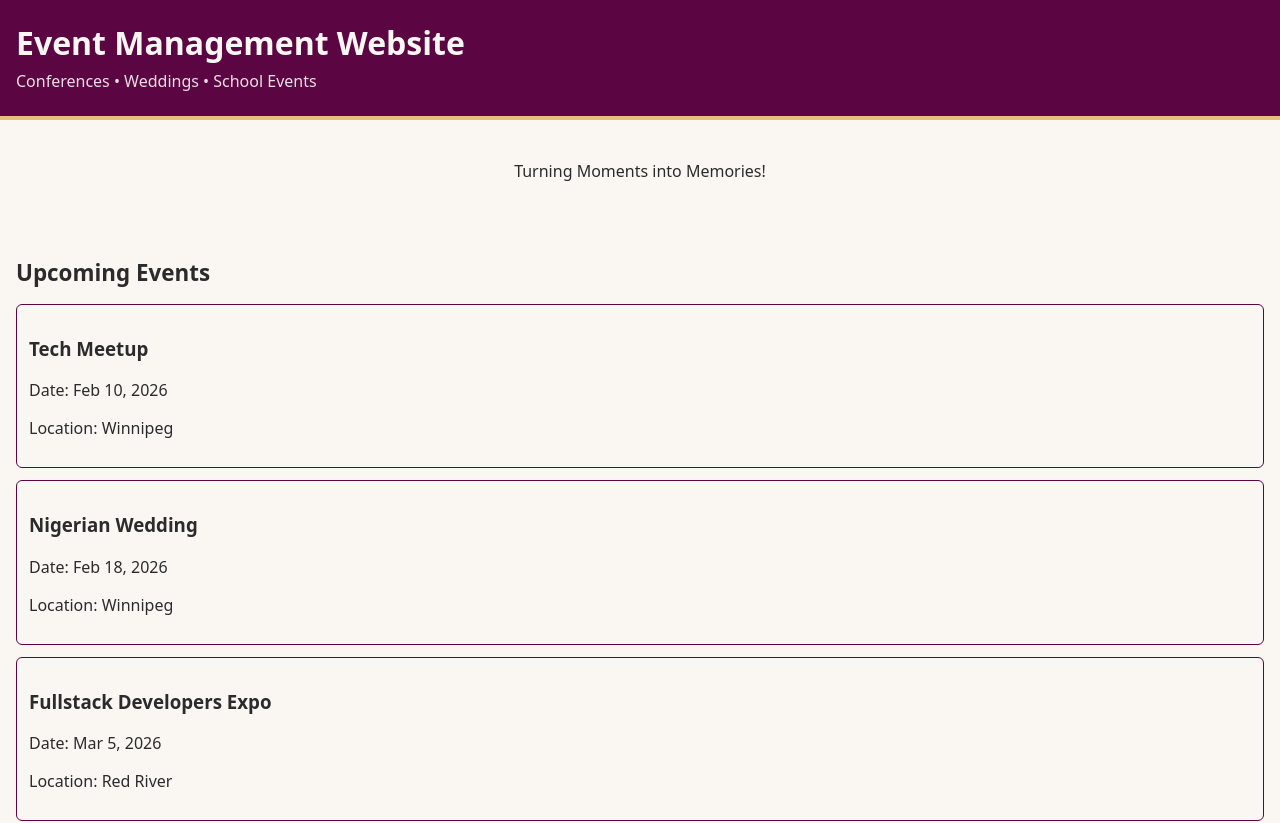
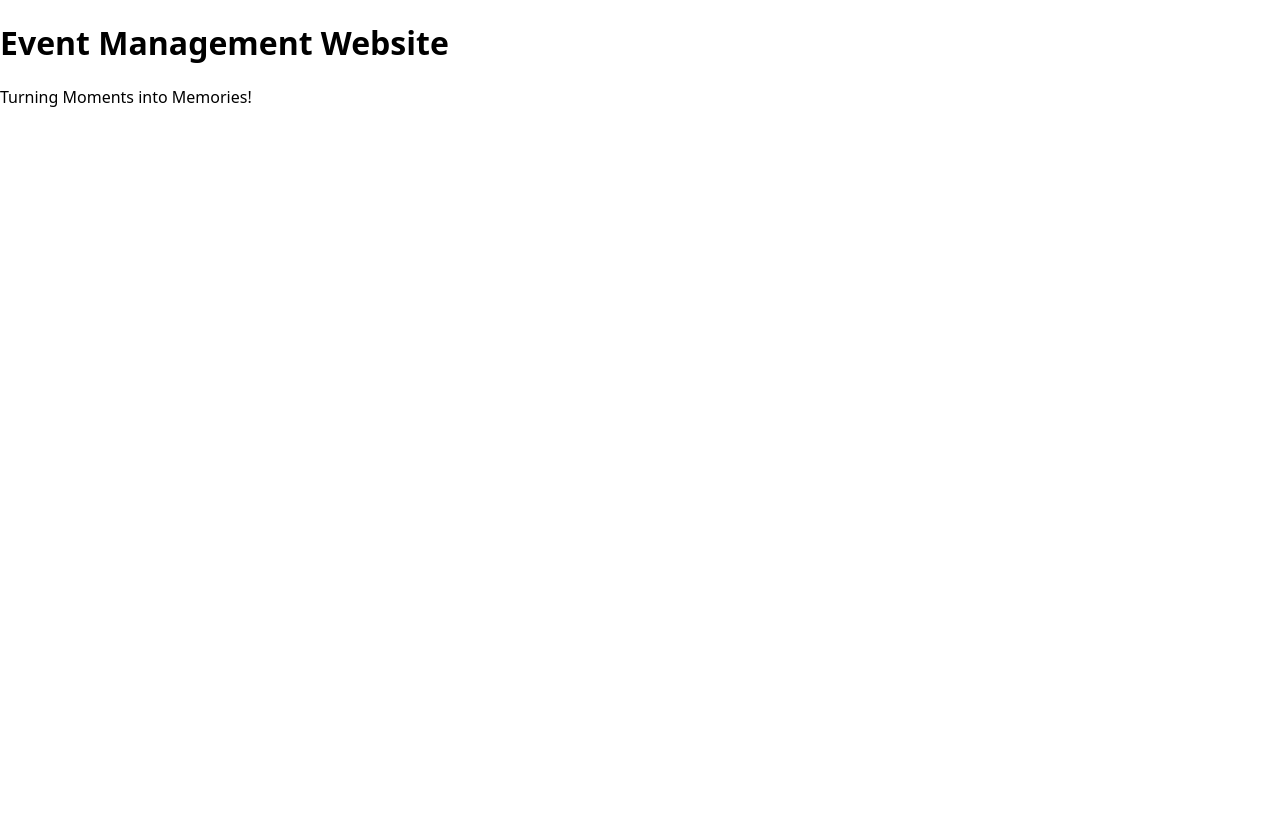
Before and after one commit to Cusiokhale/Event-Management, a React (Vite) app: page / in a window 1280 px wide. Shown: the top 823 px of the page. Built offline with nearby package versions, Linux system fonts and the light colour scheme.

Commit message:
feat: add basic routes for multi-page navigation (T.1).

```diff
--- a/src/App.tsx
+++ b/src/App.tsx
@@ -1,30 +1,40 @@
-import './App.css'
-import EventsCard from "./components/events-card/EventsCard";
-import Services from "./components/services/Services";
+import { Routes, Route } from "react-router-dom";
+import "./App.css";
 
 function App() {
   return (
-    <div className="app">
-      <header className="app__header">
-        <h1>Event Management Website</h1>
-        <p>Conferences • Weddings • School Events</p>
-      </header>
+    <Routes>
+      <Route
+        path="/"
+        element={
+          <main>
+            <h1>Event Management Website</h1>
+            <p>Turning Moments into Memories!</p>
+          </main>
+        }
+      />
 
-      <main className="app__main">
-        <p>Turning Moments into Memories!</p>
-      </main>
+      <Route
+        path="/events"
+        element={
+          <main>
+            <h2>Events Page</h2>
+            <p>Our event planning services will be listed here.</p>
+          </main>
+        }
+      />
 
-      <main>
-        <EventsCard />
-        <Services />
-      </main>
-
-      <footer className="app__footer">
-        <p>Team: Ace Stack</p>
-        <p>Members: Nkechi Echeta, Cordelia Usiokhale</p>
-      </footer>
-    </div>
-  )
+      <Route
+        path="/services"
+        element={
+          <main>
+            <h2>Services Page</h2>
+            <p>Our services will be listed here.</p>
+          </main>
+        }
+      />
+    </Routes>
+  );
 }
 
-export default App
+export default App;
```
